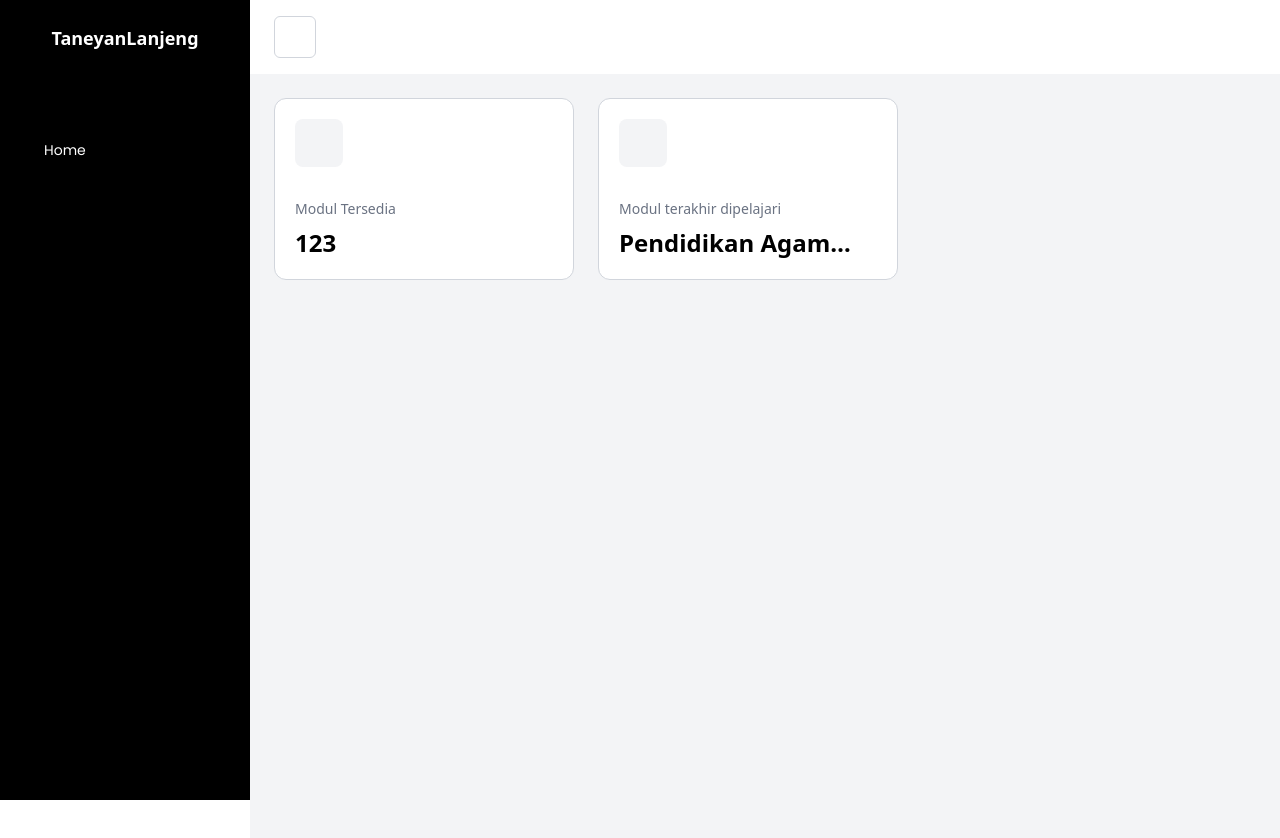
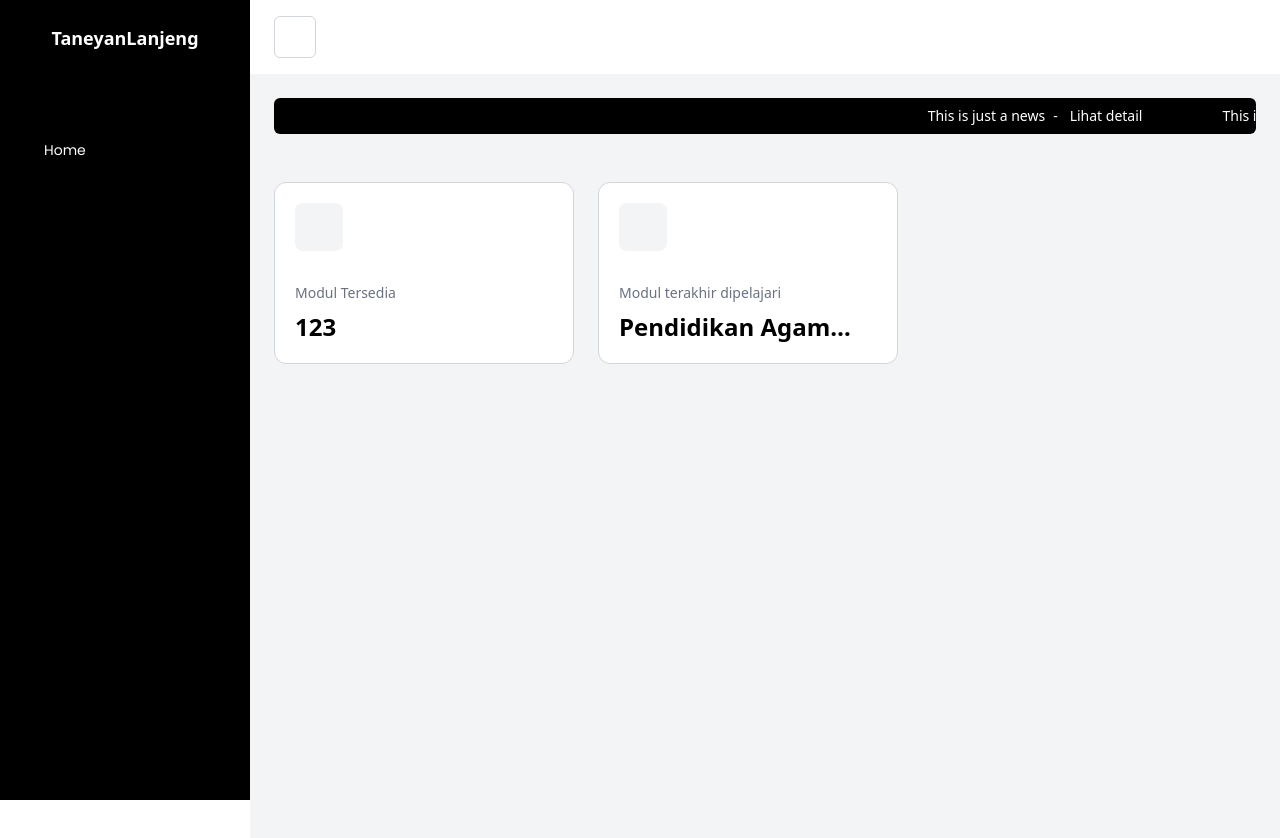
Before and after one commit to AlvinSetyaPranata/TaneyanLanjengApps, a React app in the folder frontend/: page / in a window 1280 px wide. Shown: the top 838 px of the page. Built offline with nearby package versions, Linux system fonts and the light colour scheme; some icons are missing; the HTML template or start-up script is replaced by a standard one.

Commit message:
UPDATE: Added couple changes
- Installed framer motion
- Added headline component

```diff
--- a/frontend/package.json
+++ b/frontend/package.json
@@ -12,6 +12,7 @@
   "dependencies": {
     "@iconify/types": "^2.0.0",
     "@tailwindcss/vite": "^4.1.13",
+    "motion": "^12.23.22",
     "react": "^19.1.1",
     "react-dom": "^19.1.1",
     "react-router-dom": "^7.9.2",
--- /dev/null
+++ b/frontend/src/components/atoms/Headline.tsx
@@ -0,0 +1,47 @@
+import {  motion } from "motion/react";
+import { Link } from "react-router-dom";
+
+
+type headlineItem = {
+  title: string;
+  url: string;
+};
+
+export interface headlineProps {
+  news: headlineItem[];
+}
+
+export default function Headline(props: headlineProps) {
+
+  const variants = {
+    initial: {
+      x: "100%"
+    },
+    animate: {
+      x: `-${50 + (props.news.length * 10)}%`,
+      transition: {
+        duration: 10 * props.news.length,
+        ease: [0.25, 0.25, 0.75, 0.75], // cubic-bezier for linear
+        repeat: Infinity
+      }
+    }
+  } as const;
+
+
+  return (
+    <div className="flex gap-12 w-full py-2 px-4 text-sm bg-black text-white rounded-md overflow-x-hidden">
+      <motion.div variants={variants} initial="initial" animate="animate" className="w-full flex items-center gap-20">
+        {props.news.map((item) => (
+          <div className="flex items-center">
+            <p className="whitespace-nowrap">{item.title.length > 50 ? item.title.slice(0, 20).concat("...") : item.title}</p>
+            <p className="whitespace-nowrap pl-2 pr-3">-</p>
+            <Link to={item.url} className="whitespace-nowrap hover:underline hover:cursor-pointer">
+              Lihat detail
+            </Link>
+          </div>
+        ))}
+
+      </motion.div>
+    </div>
+  );
+}
--- a/frontend/src/pages/Home.tsx
+++ b/frontend/src/pages/Home.tsx
@@ -1,12 +1,30 @@
 import { Icon } from "@iconify/react";
 import DashboardCard from "../components/atoms/DashboardCard";
+import Headline from "../components/atoms/Headline";
 
 
 
 export default function Home() {
+
+  const data = [
+    {
+      title: "This is just a news",
+      url: "/"
+    },
+    {
+      title: "This is just a news",
+      url: "/home"
+    },
+    {
+      title: "This is just a news",
+      url: "/"
+    },
+  ]
+
   return (
     <>
-    <div className="flex w-full gap-6">
+    <Headline news={data} />
+    <div className="flex w-full gap-6 mt-12">
       <DashboardCard iconName="streamline-plump:module" title="Modul Tersedia" content="123" />
       <DashboardCard iconName="streamline-plump:module" title="Modul terakhir dipelajari" content="Pendidikan Agama Islam">
         <button className="hover:cursor-pointer">
```
Also changed, not shown: frontend/src/index.css (line endings or trailing spaces), 2 other files (tests, documents, lock files or other folders).
